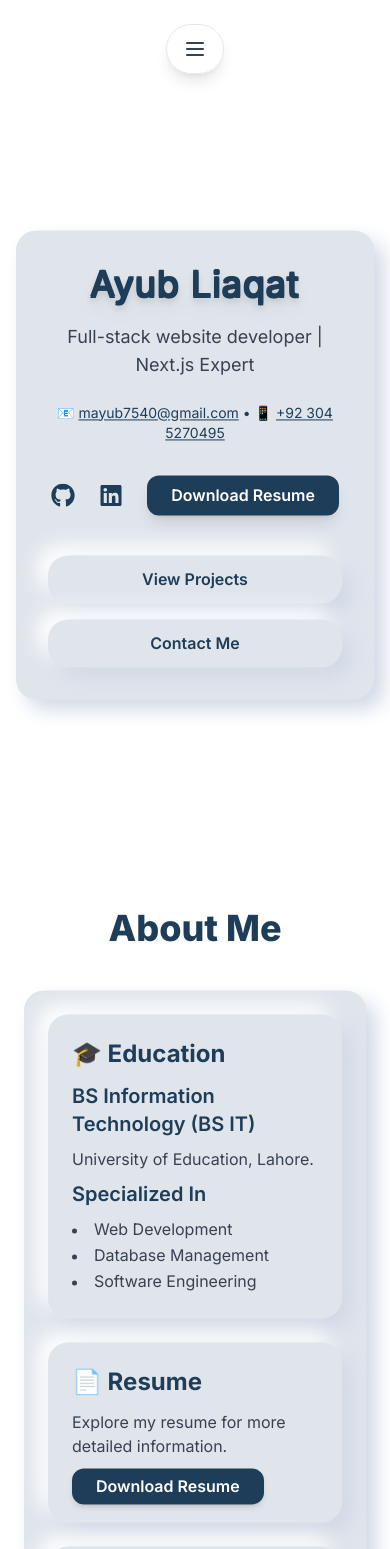
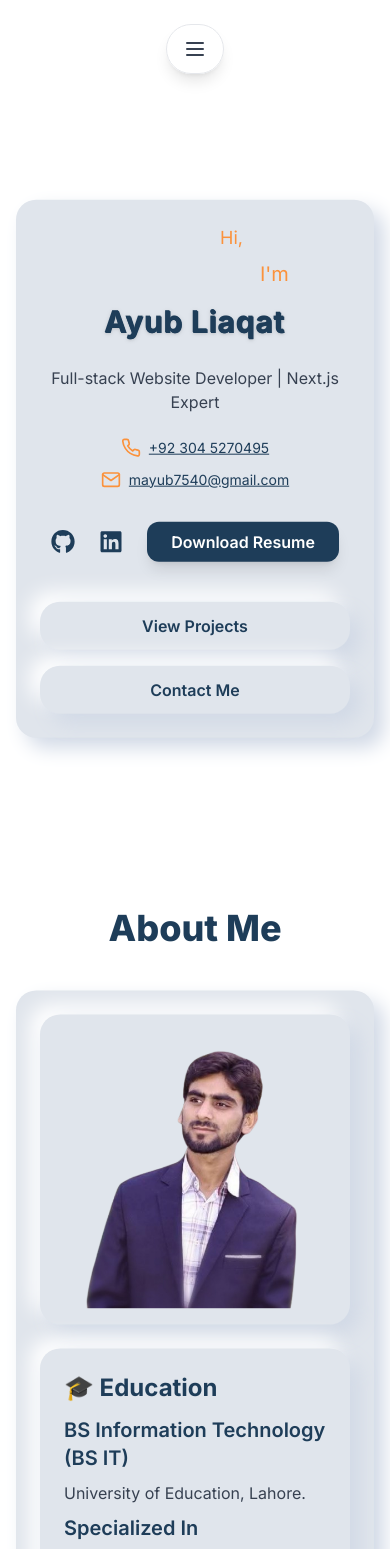
Before and after one commit to ayubliaqat/portfolio, a Next.js app: page / in a window 390 px wide. Shown: the top 1549 px of the page. Built offline with nearby package versions, Linux system fonts and the light colour scheme.

Commit message:
Updated greeting alignment design

```diff
--- a/src/components/About.tsx
+++ b/src/components/About.tsx
@@ -1,17 +1,21 @@
 "use client";
 
-import { motion } from "framer-motion";
+import { motion, useReducedMotion } from "framer-motion";
 import Image from "next/image";
+import Link from "next/link";
 
 export default function About() {
+  const reduceMotion = useReducedMotion();
+
   return (
     <section
       id="about"
-      className="min-h-screen flex flex-col items-center py-16 px-6"
-      aria-label="About Section - Ayub Liaqat"
+      aria-labelledby="about-heading"
+      className="min-h-screen flex flex-col items-center py-16 px-4 sm:px-6 md:px-8 scroll-mt-28"
     >
       {/* Main Heading */}
       <motion.h2
+        id="about-heading"
         className="text-4xl font-extrabold text-[#1e3d59] mb-12 text-center"
         initial={{ opacity: 0, y: -30 }}
         whileInView={{ opacity: 1, y: 0 }}
@@ -21,38 +25,64 @@ export default function About() {
         About Me
       </motion.h2>
 
-      {/* Content Grid with floating animation */}
+      {/* Content Grid */}
       <motion.div
         className="neumorphic bg-white max-w-5xl w-full mx-auto p-6 md:p-10 grid md:grid-cols-2 gap-6 items-center rounded-2xl shadow-[0_8px_24px_rgba(0,0,0,0.15)]"
-        animate={{ y: [0, -10, 0, 10, 0] }}
-        transition={{ duration: 6, repeat: Infinity, ease: "easeInOut" }}
+        animate={
+          reduceMotion ? undefined : { y: [0, -10, 0, 10, 0] }
+        }
+        transition={
+          reduceMotion ? undefined : { duration: 6, repeat: Infinity, ease: "easeInOut" }
+        }
       >
-        {/* Left Column - Cards */}
-        <div className="flex flex-col gap-6">
+        {/* Image FIRST on mobile, SECOND on desktop */}
+        <motion.div
+          className="flex justify-center md:justify-end order-1 md:order-2"
+          initial={{ opacity: 0, scale: 0.9, y: 20 }}
+          whileInView={{ opacity: 1, scale: 1, y: 0 }}
+          viewport={{ once: true }}
+          transition={{ duration: 0.8, delay: 0.2 }}
+          whileHover={{ scale: 1.04 }}
+        >
+          <div className="neumorphic bg-white rounded-2xl p-4 shadow-[0_8px_24px_rgba(0,0,0,0.15)]">
+            <Image
+              src="/assets/ayub3.png"
+              alt="Ayub Liaqat — Full Stack Developer"
+              width={280}
+              height={280}
+              className="rounded-2xl object-cover"
+              // Lazy by default (better for About section); provide responsive sizes
+              sizes="(min-width: 768px) 280px, 70vw"
+            />
+          </div>
+        </motion.div>
+
+        {/* Text/Cards SECOND on mobile, FIRST on desktop */}
+        <div className="flex flex-col gap-6 order-2 md:order-1">
           {/* Education Card */}
           <motion.div
             className="neumorphic bg-white rounded-2xl p-6 shadow-[0_8px_24px_rgba(0,0,0,0.15)]"
             initial={{ opacity: 0, y: 50 }}
             whileInView={{ opacity: 1, y: 0 }}
             viewport={{ once: true }}
-            transition={{ duration: 0.8, delay: 0 }}
+            transition={{ duration: 0.8 }}
             whileHover={{ scale: 1.04 }}
           >
-            <h2 className="text-2xl font-bold text-[#1e3d59] mb-3">
+            <h3 className="text-2xl font-bold text-[#1e3d59] mb-3">
               🎓 Education
-            </h2>
+            </h3>
 
-            <h3 className="text-xl font-semibold text-[#1e3d59] mb-2">
+            <h4 className="text-xl font-semibold text-[#1e3d59] mb-2">
               BS Information Technology (BS IT)
-            </h3>
+            </h4>
 
             <p className="text-gray-700 leading-relaxed mb-2">
               University of Education, Lahore.
             </p>
 
-            <h3 className="text-xl font-semibold text-[#1e3d59] mb-2">
+            <h4 className="text-xl font-semibold text-[#1e3d59] mb-2">
               Specialized In
-            </h3>
+            </h4>
 
             <ul className="list-disc list-inside text-gray-700 leading-relaxed">
               <li>Web Development</li>
@@ -70,43 +100,26 @@ export default function About() {
             transition={{ duration: 0.8, delay: 0.2 }}
             whileHover={{ scale: 1.04 }}
           >
-            <h2 className="text-2xl font-bold text-[#1e3d59] mb-3">
+            <h3 className="text-2xl font-bold text-[#1e3d59] mb-3">
               📄 Resume
-            </h2>
+            </h3>
             <p className="text-gray-700 mb-4">
-              Explore my resume for more <br />detailed
-              information.
+              Explore my resume for more <br /> detailed information.
             </p>
-            <a
+
+            {/* Internal asset: use Link */}
+            <Link
               href="/Ayub_Liaqat_Resume.pdf"
               target="_blank"
-              className="px-6 py-2 rounded-xl font-semibold bg-[#1e3d59] text-white shadow-md hover:scale-105 transition-transform duration-300"
+              rel="noopener noreferrer"
+              download
+              className="px-6 py-2 rounded-xl font-semibold bg-[#1e3d59] text-white shadow-md hover:scale-105 transition-transform duration-300 focus:outline-none focus-visible:ring-2 focus-visible:ring-[#1e3d59]"
+              aria-label="Download Resume PDF of Ayub Liaqat"
             >
               Download Resume
-            </a>
+            </Link>
           </motion.div>
         </div>
-
-        {/* Right Column - Profile Picture */}
-        <motion.div
-          className="flex justify-center md:justify-end"
-          initial={{ opacity: 0, scale: 0.9, y: 20 }}
-          whileInView={{ opacity: 1, scale: 1, y: 0 }}
-          viewport={{ once: true }}
-          transition={{ duration: 0.8, delay: 0.4 }}
-          whileHover={{ scale: 1.04 }}
-        >
-          <div className="neumorphic bg-white rounded-2xl p-4 shadow-[0_8px_24px_rgba(0,0,0,0.15)]">
-            <Image
-              src="/assets/ayub3.png"
-              alt="Ayub Liaqat - Full Stack Developer"
-              width={280}
-              height={280}
-              className="rounded-2xl object-cover"
-              priority
-            />
-          </div>
-        </motion.div>
       </motion.div>
     </section>
   );
--- a/src/components/Footer.tsx
+++ b/src/components/Footer.tsx
@@ -28,12 +28,15 @@ export default function Footer() {
           transition={{ duration: 0.5, ease: "easeInOut" }}
         >
           <motion.div
-            className="w-full max-w-md sm:max-w-lg md:max-w-2xl text-center px-6 py-3 rounded-2xl bg-white shadow-lg border border-gray-200 text-gray-800 text-xs sm:text-sm md:text-base"
+            className="w-full max-w-md sm:max-w-lg md:max-w-2xl text-center px-6 py-3 rounded-2xl bg-white shadow-lg border border-gray-200 text-gray-800 text-xs sm:text-sm md:text-base leading-relaxed"
             animate={{ y: [0, -2, 0, 2, 0] }}
             transition={{ duration: 6, repeat: Infinity, ease: "easeInOut" }}
           >
-            © {new Date().getFullYear()} <span className="font-semibold">Ayub Liaqat</span>.
-            Built with <span aria-hidden="true">☕</span> and <span aria-hidden="true">🧑‍💻</span>.
+            <p>
+              <span aria-label="Copyright" role="text">©</span> {new Date().getFullYear()}{" "}
+              <span className="font-semibold">Ayub Liaqat</span>.
+              Built with <span aria-hidden="true">☕</span> and <span aria-hidden="true">🧑‍💻</span>.
+            </p>
           </motion.div>
         </motion.footer>
       )}
--- a/src/components/Hero.tsx
+++ b/src/components/Hero.tsx
@@ -2,107 +2,164 @@
 
 import { motion, useReducedMotion } from "framer-motion";
 import { FaGithub, FaLinkedin } from "react-icons/fa";
+import { FiPhone, FiMail } from "react-icons/fi";
+import Script from "next/script";
+import Link from "next/link";
 
 export default function Hero() {
   const reduceMotion = useReducedMotion();
 
   return (
+    <>
+      {/* JSON-LD Person Schema for SEO */}
+      <Script
+        id="person-schema"
+        type="application/ld+json"
+        strategy="afterInteractive"
+        dangerouslySetInnerHTML={{
+          __html: JSON.stringify({
+            "@context": "https://schema.org",
+            "@type": "Person",
+            name: "Ayub Liaqat",
+            jobTitle: "Full-stack Website Developer | Next.js Expert",
+            url: "https://your-portfolio.com",
+            sameAs: [
+              "https://github.com/ayubliaqat",
+              "https://www.linkedin.com/in/ayub-liaqat-716a9a11a/",
+            ],
+            email: "mailto:mayub7540@gmail.com",
+            telephone: "+92-304-5270495",
+            image: "https://your-portfolio.com/your-photo.jpg",
+            description:
+              "Ayub Liaqat is a passionate full-stack website developer specializing in Next.js, React, and SEO-friendly modern web design.",
+          }),
+        }}
+      />
+
       <section
         id="home"
-      className="min-h-screen flex items-center pt-24 sm:pt-28 scroll-mt-28"
+        className="min-h-screen flex items-center pt-20 sm:pt-28 scroll-mt-28"
         aria-label="Hero Section - Ayub Liaqat Full Stack Developer"
       >
         <div className="max-w-5xl mx-auto px-4 sm:px-6 lg:px-8 w-full text-center">
           {/* Floating Card */}
           <motion.div
-          className="neumorphic p-8 sm:p-10 rounded-2xl bg-white shadow-2xl"
+            className="neumorphic p-6 sm:p-8 md:p-10 rounded-2xl bg-white shadow-2xl"
             animate={reduceMotion ? undefined : { y: [0, -10, 0, 10, 0] }}
-          transition={reduceMotion ? undefined : { duration: 6, repeat: Infinity, ease: "easeInOut" }}
+            transition={
+              reduceMotion
+                ? undefined
+                : { duration: 8, repeat: Infinity, ease: "easeInOut" }
+            }
           >
-          {/* Main Heading */}
-          <h1
-            className="text-4xl md:text-6xl mb-4 md:mb-6 text-[#1e3d59] drop-shadow-lg tracking-wide leading-tight"
+            {/* Greeting + Heading (Stepped Zig-Zag Flow) */}
+            <div className="flex flex-col items-start mb-6">
+              {/* Hi */}
+              <motion.p
+                initial={{ opacity: 0, x: -30 }}
+                animate={{ opacity: 1, x: 0 }}
+                transition={{ duration: 1 }}
+                className="text-lg text-bold text-orange-400 sm:text-xl md:text-2xl text-gray-700 mb-2 pl-[180px]"
+              >
+                Hi,
+              </motion.p>
+
+              {/* I'm */}
+              <motion.p
+                initial={{ opacity: 0, x: 30 }}
+                animate={{ opacity: 1, x: 0 }}
+                transition={{ duration: 1, delay: 0.3 }}
+                className="text-xl text-bold text-orange-400 sm:text-xl md:text-2xl text-gray-700 mb-4 pl-[220px]"
+              >
+                I'm
+              </motion.p>
+
+              {/* Main Name */}
+              <motion.h1
+                initial={{ opacity: 0, scale: 0.9 }}
+                animate={{ opacity: 1, scale: 1 }}
+                transition={{ duration: 1, delay: 0.6 }}
+                className="text-3xl sm:text-4xl md:text-6xl font-bold text-[#1e3d59] tracking-wide leading-tight drop-shadow self-center"
                 style={{
                   textShadow:
-                "1px 1px 0 #1e3d59, -1px -1px 0 #1e3d59, 1px -1px 0 #1e3d59, -1px 1px 0 #1e3d59",
+                    "0.5px 0.5px 0 #1e3d59, -0.5px -0.5px 0 #1e3d59",
                 }}
               >
                 Ayub Liaqat
-          </h1>
+              </motion.h1>
+            </div>
 
-          {/* Subheading (semantic h2 for SEO) */}
-          <h2 className="text-lg md:text-xl text-gray-700 mb-6 md:mb-8">
-           Full-stack website developer | Next.js Expert
+            {/* Subheading */}
+            <h2 className="text-base sm:text-lg md:text-xl text-gray-700 mb-6 md:mb-8">
+              Full-stack Website Developer | Next.js Expert
             </h2>
 
             {/* Contact Info */}
-          <p className="text-[#1e3d59] mb-8 text-sm sm:text-base">
-            📧{" "}
+            <div className="flex flex-col items-center gap-3 mb-8 sm:gap-4 text-[#1e3d59] text-sm sm:text-base">
+              <a
+                href="tel:+923045270495"
+                className="flex items-center gap-2 underline hover:text-orange-400 focus:outline-none focus-visible:ring-2 focus-visible:ring-orange-400 rounded"
+                aria-label="Call Ayub Liaqat at +92 304 5270495"
+              >
+                <FiPhone className="text-orange-400 w-5 h-5" />
+                +92 304 5270495
+              </a>
               <a
                 href="mailto:mayub7540@gmail.com"
-              className="underline hover:text-orange-400 focus:outline-none focus-visible:ring-2 focus-visible:ring-orange-400 rounded"
+                className="flex items-center gap-2 underline hover:text-orange-400 focus:outline-none focus-visible:ring-2 focus-visible:ring-orange-400 rounded"
+                aria-label="Email Ayub Liaqat at mayub7540@gmail.com"
               >
+                <FiMail className="text-orange-400 w-5 h-5" />
                 mayub7540@gmail.com
-            </a>{" "}
-            • 📱{" "}
-            <a
-              href="tel:+923045270495"
-              className="underline hover:text-orange-400 focus:outline-none focus-visible:ring-2 focus-visible:ring-orange-400 rounded"
-            >
-              +92 304 5270495
               </a>
-          </p>
+            </div>
 
-          {/* Social Icons + Resume */}
+            {/* Social + Resume */}
             <div className="flex flex-wrap items-center justify-center gap-6 mb-10 text-[#1e3d59]">
               <a
                 href="https://github.com/ayubliaqat"
                 target="_blank"
                 rel="noopener noreferrer"
-              className="hover:text-orange-400 text-2xl transition-colors focus:outline-none focus-visible:ring-2 focus-visible:ring-yellow-400 rounded"
-              aria-label="GitHub"
+                className="hover:text-orange-400 text-2xl transition-colors"
               >
-              <FaGithub aria-hidden="true" />
+                <FaGithub />
               </a>
-
               <a
                 href="https://www.linkedin.com/in/ayub-liaqat-716a9a11a/"
                 target="_blank"
                 rel="noopener noreferrer"
-              className="hover:text-orange-400 text-2xl transition-colors focus:outline-none focus-visible:ring-2 focus-visible:ring-yellow-400 rounded"
-              aria-label="LinkedIn"
+                className="hover:text-orange-400 text-2xl transition-colors"
               >
-              <FaLinkedin aria-hidden="true" />
+                <FaLinkedin />
               </a>
-
-            <a
+              <Link
                 href="/Ayub_Liaqat_Resume.pdf"
                 target="_blank"
-              className="px-6 py-2 rounded-xl font-semibold bg-[#1e3d59] text-white shadow-lg hover:scale-105 transition-transform duration-300 focus:outline-none focus-visible:ring-2 focus-visible:ring-yellow-400"
+                rel="noopener noreferrer"
+                className="px-6 py-2 rounded-xl font-semibold bg-[#1e3d59] text-white shadow-lg hover:scale-105 transition-transform duration-300"
               >
                 Download Resume
-            </a>
+              </Link>
             </div>
 
             {/* CTA Buttons */}
             <div className="flex flex-col sm:flex-row gap-4 justify-center">
-            <a
+              <Link
                 href="#projects"
-              className="neumorphic px-6 py-3 rounded-xl font-semibold bg-white text-[#1e3d59] shadow-lg hover:scale-105 transition-transform duration-300 focus:outline-none focus-visible:ring-2 focus-visible:ring-[#1e3d59]"
-              aria-label="Jump to Projects"
+                className="neumorphic px-6 py-3 rounded-xl font-semibold bg-white text-[#1e3d59] shadow-lg hover:scale-105 transition-transform duration-300"
               >
                 View Projects
-            </a>
-            <a
+              </Link>
+              <Link
                 href="#contact"
-              className="neumorphic px-6 py-3 rounded-xl font-semibold bg-yellow-400 text-[#1e3d59] shadow-lg hover:scale-105 transition-transform duration-300 focus:outline-none focus-visible:ring-2 focus-visible:ring-yellow-400"
-              aria-label="Jump to Contact"
+                className="neumorphic px-6 py-3 rounded-xl font-semibold bg-yellow-400 text-[#1e3d59] shadow-lg hover:scale-105 transition-transform duration-300"
               >
                 Contact Me
-            </a>
+              </Link>
             </div>
           </motion.div>
         </div>
       </section>
+    </>
   );
 }
--- a/src/components/Skills.tsx
+++ b/src/components/Skills.tsx
@@ -8,6 +8,8 @@ export default function Skills() {
     "TypeScript",
     "Java",
     "C/C++",
+    "Python",
+    "Dart",
     "HTML/CSS",
   ];
 
```
Also changed, not shown: src/components/Contact.tsx (+56 -17 lines), src/components/Expertise.tsx (+15 -11 lines), src/components/Navbar.tsx (+12 -9 lines), src/components/Portfolio.tsx (+19 -10 lines). Lines whose indentation alone changed are shown as unchanged.
